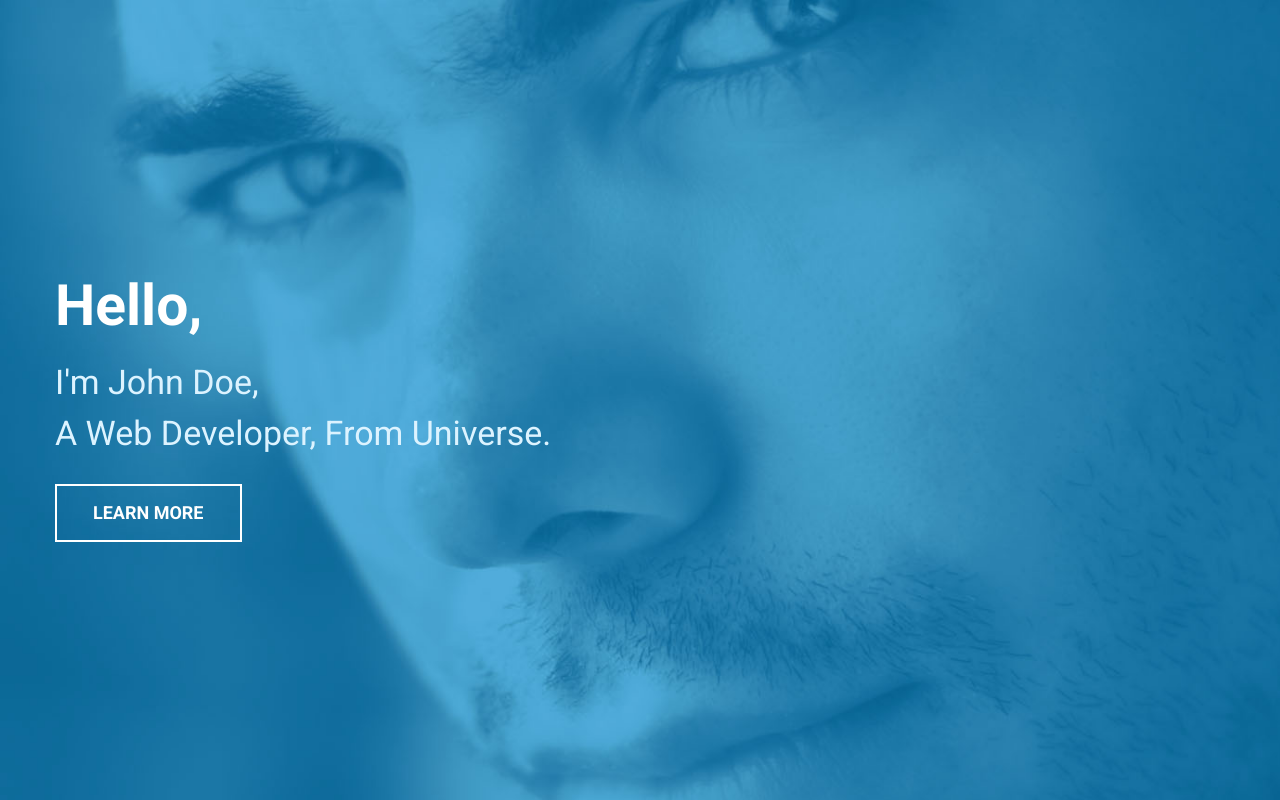
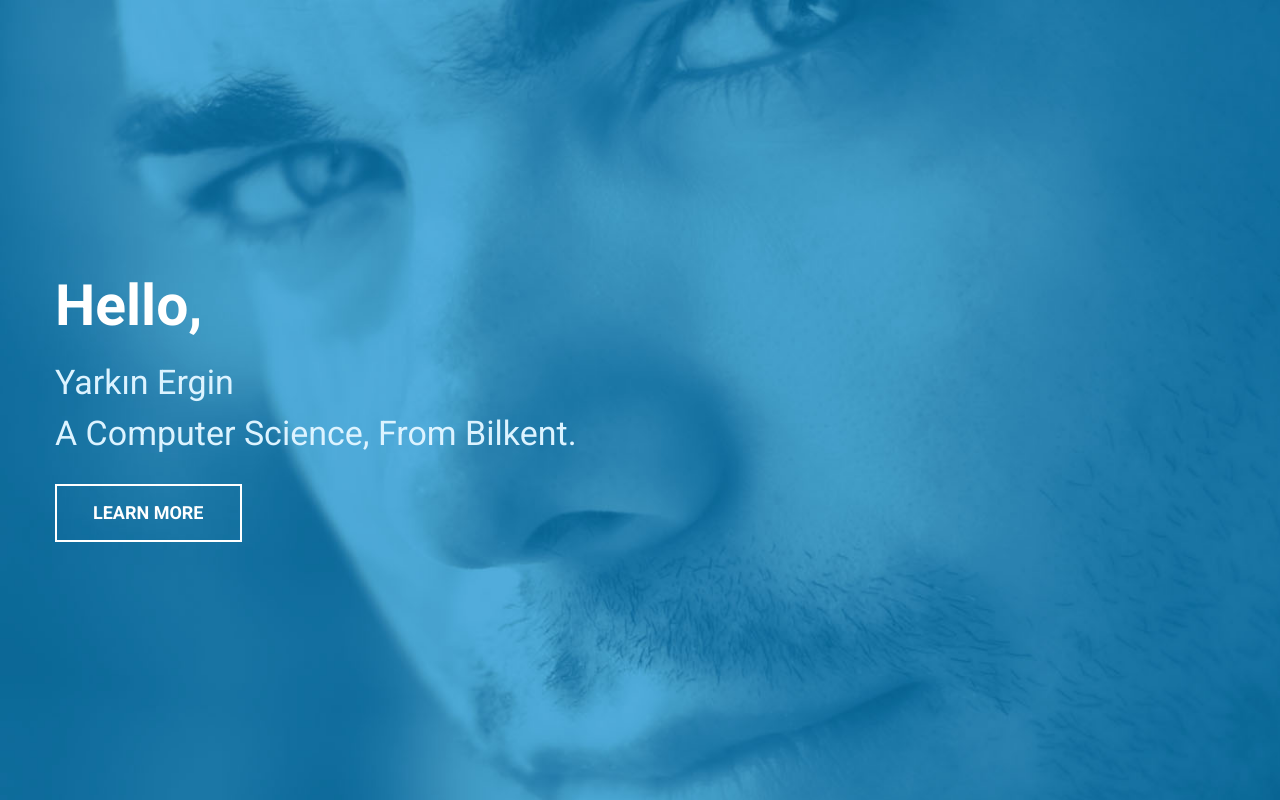
Before and after one commit to yarkinergin/web-page, a plain HTML site: page index.html in a window 1280 px wide. Shown: the top 800 px of the page. Drawn offline with nearby package versions, Linux system fonts and the light colour scheme.

Commit message:
index changes

```diff
--- a/index.html
+++ b/index.html
@@ -4,7 +4,7 @@
     <meta charset="utf-8">
     <meta http-equiv="X-UA-Compatible" content="IE=edge">
 
-    <title>Iam html5 portfolio resume template</title>
+    <title>Yarkın Ergin</title>
 
     <!-- Mobile Specific Metas
   ================================================== -->
@@ -35,9 +35,9 @@
     				<h2 class="title">
 	    					Hello,<br/>
 							<span>
-				I'm John Doe, <br/>
-							a Web Developer,
-							From Universe. 	</span>
+				Yarkın Ergin <br/>
+							a Computer Science,
+							From Bilkent. 	</span>
     				</h2>
 
     				<a href="#" class="btn btn-default">Learn More</a>
```
